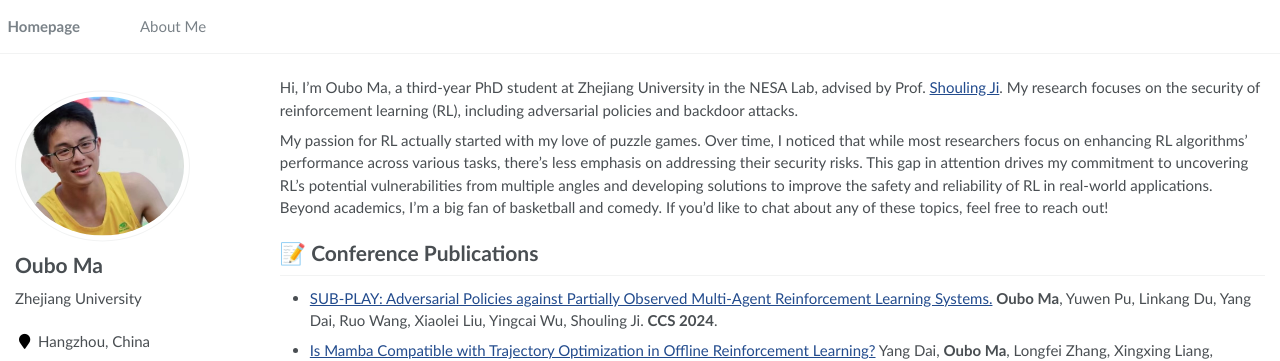
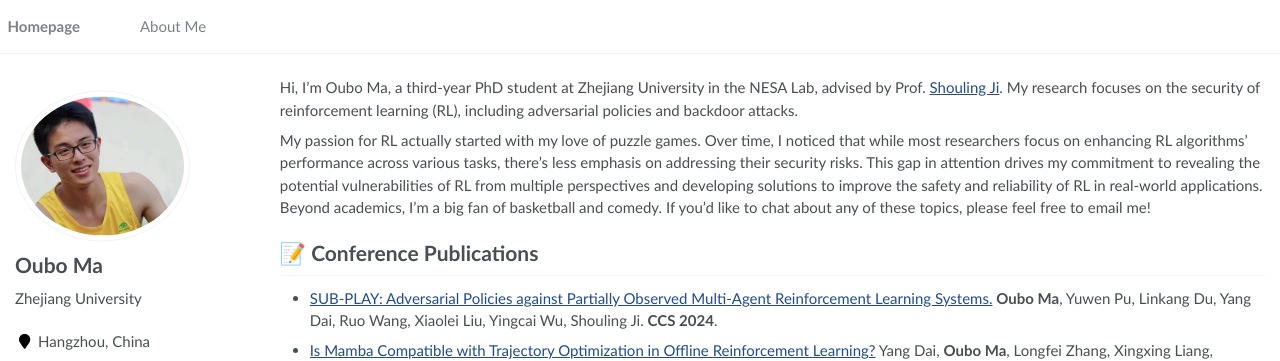
Before and after one commit to maoubo/maoubo.github.io, a Jekyll site: the page built from _pages/about.md, in a window 1280 px wide. Shown: the top 361 px of the page. Built offline with Jekyll 4.4.1, drawn with Linux system fonts in a browser that asks for light colours.

Commit message:
Update about.md

```diff
--- a/_pages/about.md
+++ b/_pages/about.md
@@ -19,7 +19,7 @@ redirect_from:
 
 Hi, I’m Oubo Ma, a third-year PhD student at Zhejiang University in the NESA Lab, advised by Prof. [Shouling Ji](https://scholar.google.com.hk/citations?user=5HoF_9oAAAAJ&hl=zh-CN&oi=ao). My research focuses on the security of reinforcement learning (RL), including adversarial policies and backdoor attacks.
 
-My passion for RL actually started with my love of puzzle games. Over time, I noticed that while most researchers focus on enhancing RL algorithms’ performance across various tasks, there’s less emphasis on addressing their security risks. This gap in attention drives my commitment to uncovering RL’s potential vulnerabilities from multiple angles and developing solutions to improve the safety and reliability of RL in real-world applications. Beyond academics, I’m a big fan of basketball and comedy. If you’d like to chat about any of these topics, feel free to reach out!
+My passion for RL actually started with my love of puzzle games. Over time, I noticed that while most researchers focus on enhancing RL algorithms’ performance across various tasks, there’s less emphasis on addressing their security risks. This gap in attention drives my commitment to revealing the potential vulnerabilities of RL from multiple perspectives and developing solutions to improve the safety and reliability of RL in real-world applications. Beyond academics, I’m a big fan of basketball and comedy. If you’d like to chat about any of these topics, please feel free to email me!
 
 # 📝 Conference Publications
 - [SUB-PLAY: Adversarial Policies against Partially Observed Multi-Agent Reinforcement Learning Systems.](https://arxiv.org/pdf/2402.03741) **Oubo Ma**, Yuwen Pu, Linkang Du, Yang Dai, Ruo Wang, Xiaolei Liu, Yingcai Wu, Shouling Ji. **CCS 2024**.
```
